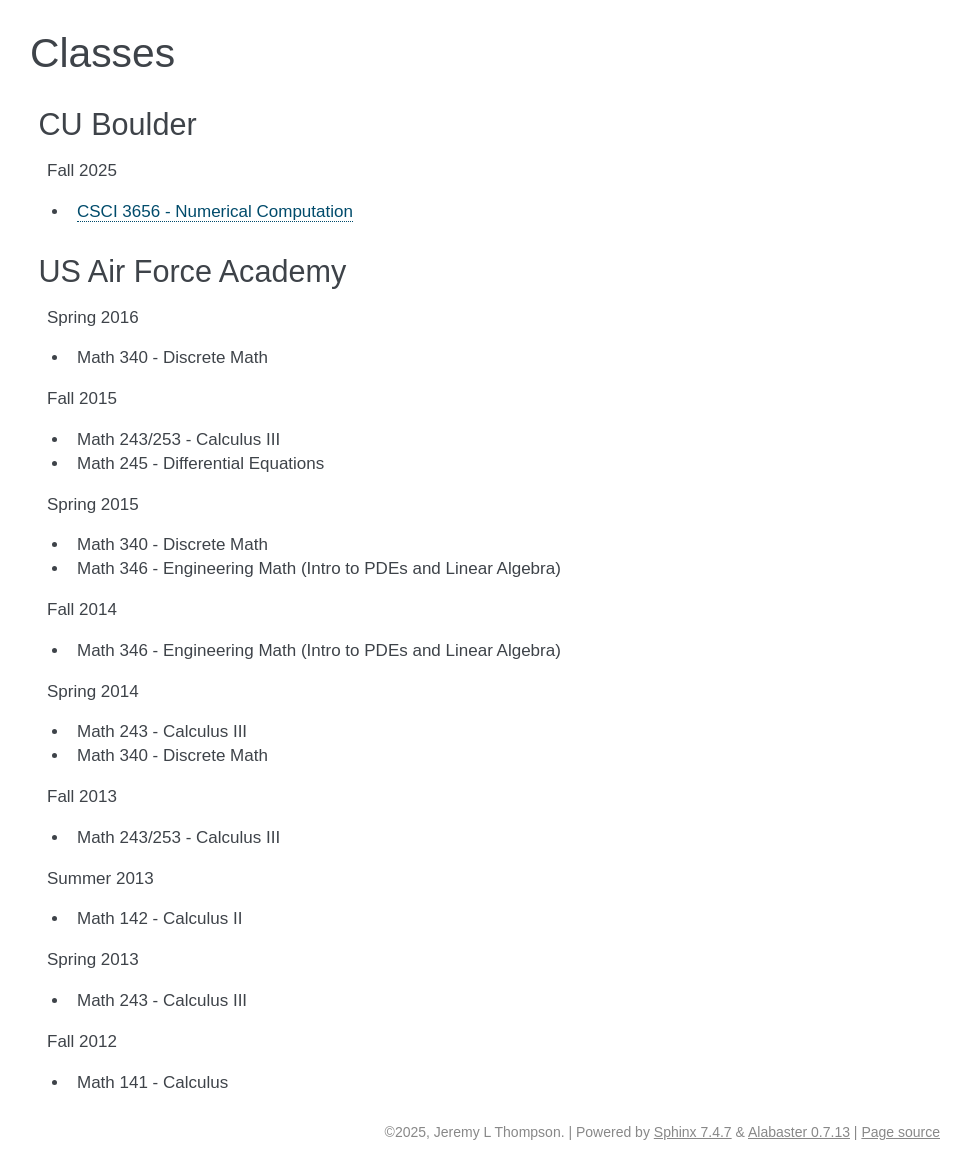
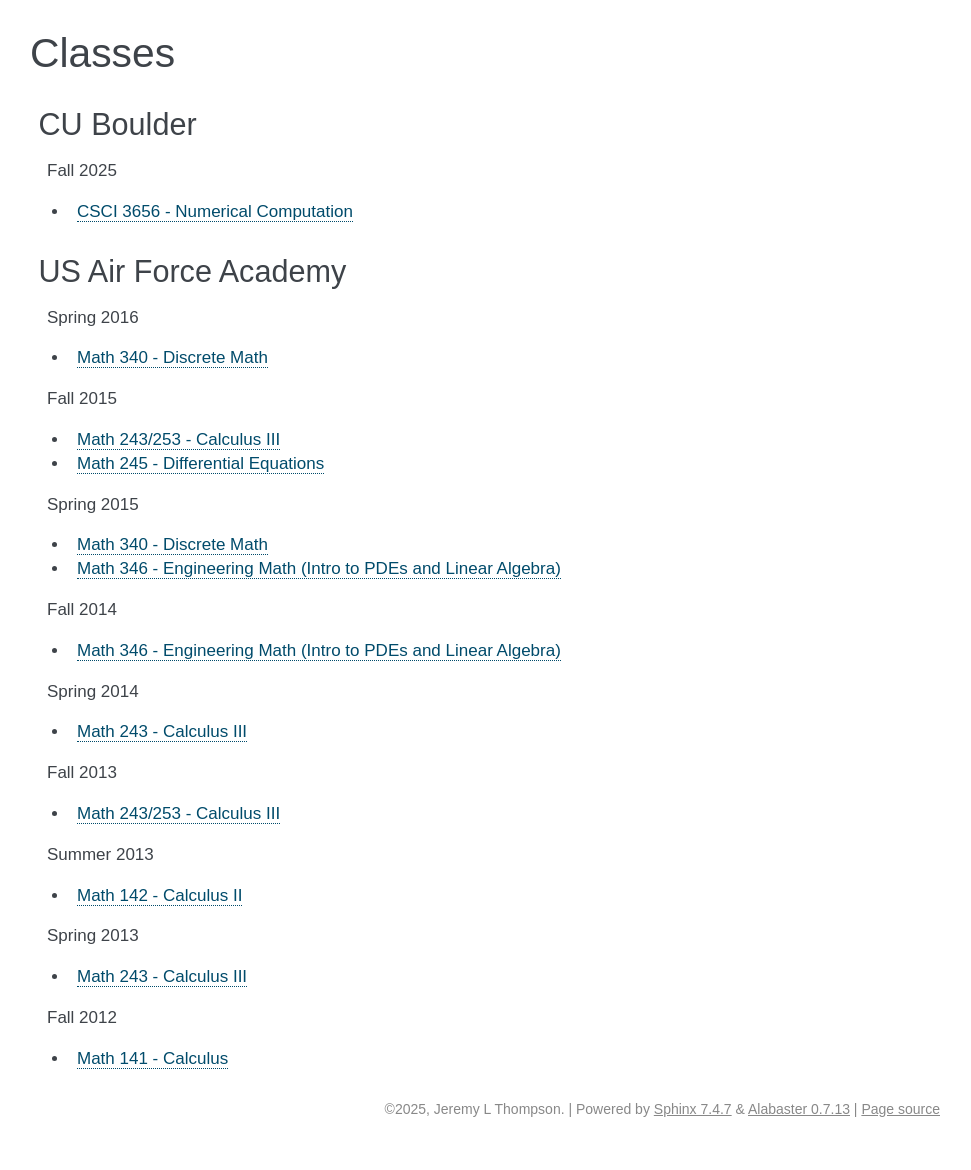
Before and after one commit to jeremylt/personal_website, a Sphinx documentation site: the page built from source/classes.rst, in a window 1280 px wide. Shown: the whole page, without its empty margins (170-1141 px from the left). Built offline with Sphinx 7.4.7, drawn with Linux system fonts in a browser that asks for light colours; nearby versions of some CDN libraries; after the commit the page ends 1147 px from its top, so only the background shows below that.

Commit message:
update classes

```diff
--- a/source/classes.rst
+++ b/source/classes.rst
@@ -13,39 +13,38 @@ US Air Force Academy
 
 Spring 2016
 
-* Math 340 - Discrete Math
+* `Math 340 - Discrete Math <https://github.com/jeremylt/usafa-courses/tree/main/2016-Spring-Math-340-Discrete>`_
 
 Fall 2015
 
-* Math 243/253 - Calculus III
-* Math 245 - Differential Equations
+* `Math 243/253 - Calculus III <https://github.com/jeremylt/usafa-courses/tree/main/2015-Fall-Math-243-253-Calc-III>`_
+* `Math 245 - Differential Equations <https://github.com/jeremylt/usafa-courses/tree/main/2015-Fall-Math-245-Diff-Eq>`_
 
 Spring 2015
 
-* Math 340 - Discrete Math
-* Math 346 - Engineering Math (Intro to PDEs and Linear Algebra)
+* `Math 340 - Discrete Math <https://github.com/jeremylt/usafa-courses/tree/main/2015-Spring-Math-340-Discrete>`_
+* `Math 346 - Engineering Math (Intro to PDEs and Linear Algebra) <https://github.com/jeremylt/usafa-courses/tree/main/2015-Spring-Math-346-Engr-Math>`_
 
 Fall 2014
 
-* Math 346 - Engineering Math (Intro to PDEs and Linear Algebra)
+* `Math 346 - Engineering Math (Intro to PDEs and Linear Algebra) <https://github.com/jeremylt/usafa-courses/tree/main/2014-Fall-Math-346-Engr-Math>`_
 
 Spring 2014
 
-* Math 243 - Calculus III
-* Math 340 - Discrete Math
+* `Math 243 - Calculus III <https://github.com/jeremylt/usafa-courses/tree/main/2014-Spring-Math-243-Calc-III>`_
 
 Fall 2013
 
-* Math 243/253 - Calculus III
+* `Math 243/253 - Calculus III <https://github.com/jeremylt/usafa-courses/tree/main/2013-Fall-Math-243-253-Calc-III>`_
 
 Summer 2013
 
-* Math 142 - Calculus II
+* `Math 142 - Calculus II <https://github.com/jeremylt/usafa-courses/tree/main/2013-Summer-Math-142-Calc-II>`_
 
 Spring 2013
 
-* Math 243 - Calculus III
+* `Math 243 - Calculus III <https://github.com/jeremylt/usafa-courses/tree/main/2013-Spring-Math-243-Calc-III>`_
 
 Fall 2012
 
-* Math 141 - Calculus
+* `Math 141 - Calculus <https://github.com/jeremylt/usafa-courses/tree/main/2012-Fall-Math-141-Calc-I>`_
```
